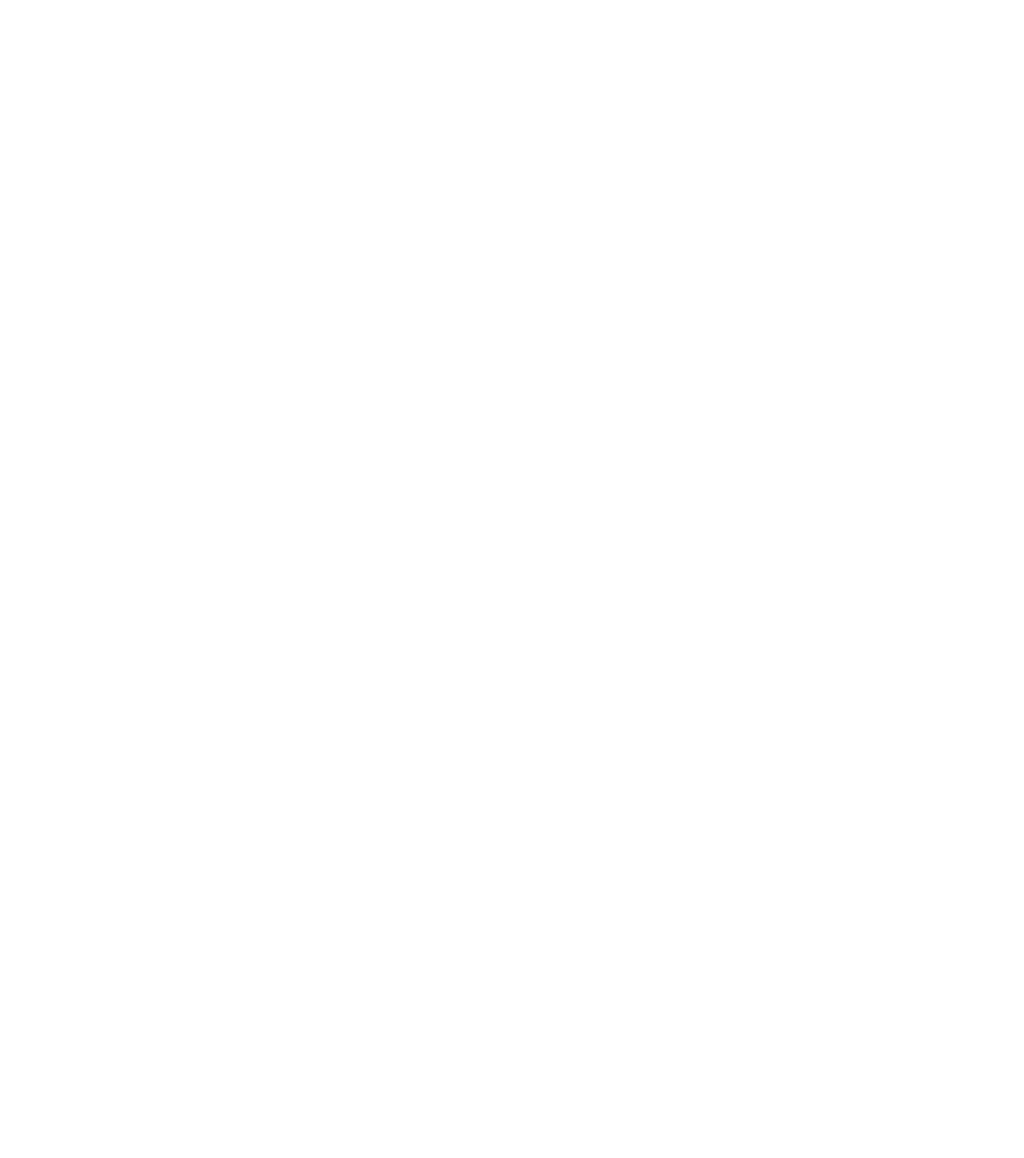
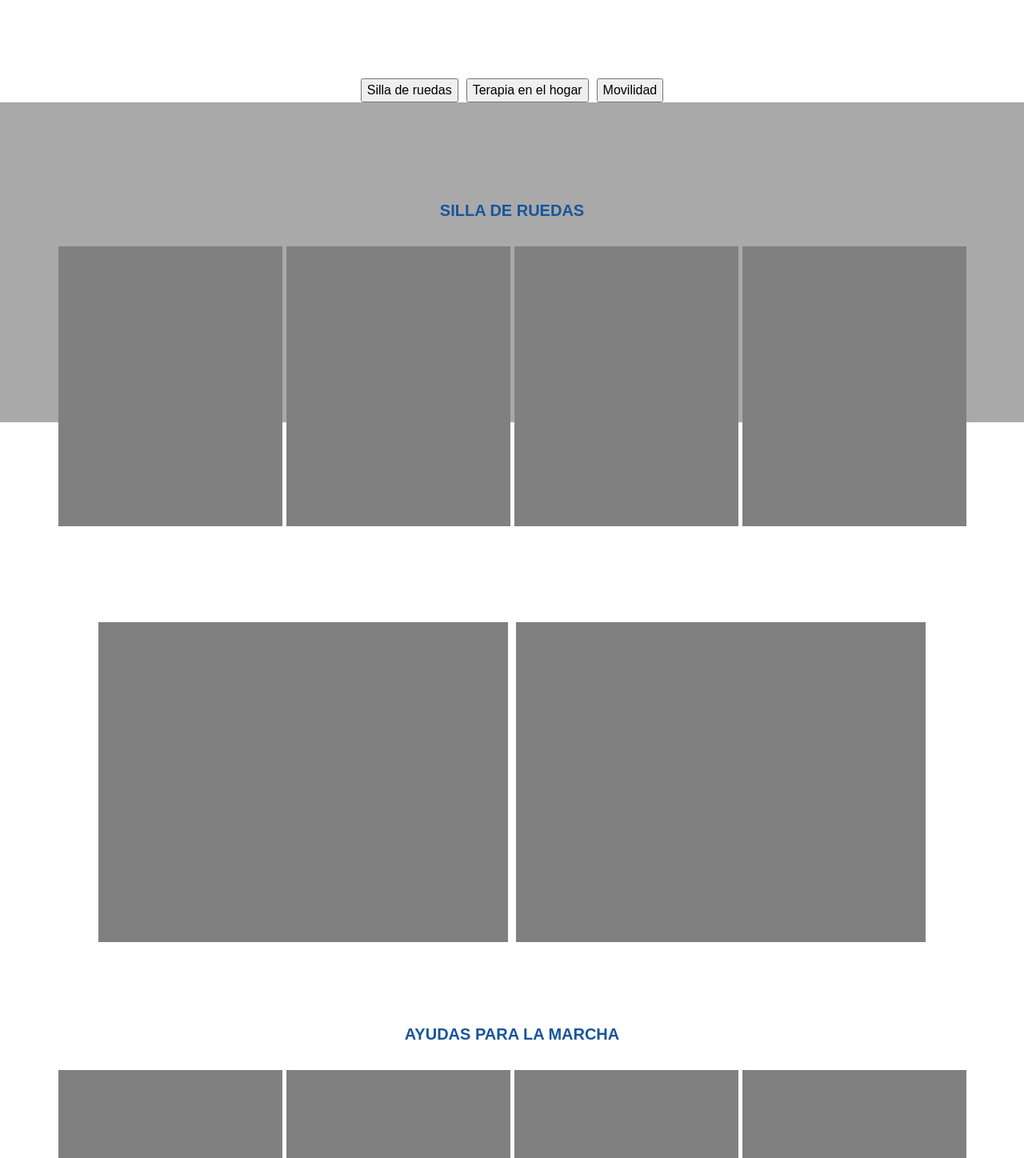
Before and after one commit to DavidCharif/ePartner, a React (Vite) app: page / in a window 1280 px wide. Shown: the part 1662-3110 px from the top of the page at 80% size. Before the commit the page ends 1660 px from the top, so only its background shows below. Built offline with nearby package versions, Linux system fonts and the light colour scheme.

Commit message:
grid added

```diff
--- a/package.json
+++ b/package.json
@@ -1,11 +1,14 @@
 {
   "name": "epartner",
+  "homepage": "https://DavidCharif.github.io/ePartner",
   "private": true,
   "version": "0.0.0",
   "scripts": {
     "dev": "vite",
     "build": "vite build",
-    "preview": "vite preview"
+    "preview": "vite preview",
+    "predeploy": "vite build",
+    "deploy": "gh-pages -d dist"
   },
   "dependencies": {
     "react": "^18.0.0",
@@ -16,6 +19,7 @@
     "@types/react": "^18.0.0",
     "@types/react-dom": "^18.0.0",
     "@vitejs/plugin-react": "^1.3.0",
+    "gh-pages": "^4.0.0",
     "vite": "^2.9.9"
   }
 }
--- a/src/App.jsx
+++ b/src/App.jsx
@@ -1,9 +1,12 @@
 import React from "react"
+import AdditionalOptions from "./Components/AdditionalOptions"
+import Footer from "./Components/Footer"
 import GridOptions from "./Components/GridOptions"
 import ImageHeader from "./Components/ImageHeader"
 import ImageSelectors from "./Components/ImageSelectors"
 import ItemsSelected from "./Components/ItemsSelected"
 import NavBar from "./Components/NavBar"
+import ProductSelect from "./Components/ProductSelect"
 import HeaderImage from "./Containers/HeaderImage"
 
 function App() {
@@ -13,9 +16,14 @@
       <HeaderImage>
         <ImageHeader/>
         <ImageSelectors />
-        <ItemsSelected />
+        <ItemsSelected title={'NUEVA COLECCION'} />
       </HeaderImage>
       <GridOptions/>
+      <ProductSelect/>
+      <AdditionalOptions />
+      <ItemsSelected title={'AYUDAS PARA LA MARCHA'} />
+      <ItemsSelected title={'TERAPIAS RESPIRATORIAS'} />
+      <Footer/>
     </>
   )
 }
--- /dev/null
+++ b/src/Components/AdditionalOptions.jsx
@@ -0,0 +1,13 @@
+import React from 'react'
+import { AdditionalOptionsStyled } from '../Styles/AdditionalOptions'
+
+const AdditionalOptions = () => {
+  return (
+    <AdditionalOptionsStyled>
+      <div></div>
+      <div></div>
+    </AdditionalOptionsStyled>
+  )
+}
+
+export default AdditionalOptions
--- /dev/null
+++ b/src/Components/Footer.jsx
@@ -0,0 +1,12 @@
+// footer component
+
+import React from 'react'
+import { FooterStyled } from '../Styles/Footer'
+
+const Footer = () => {
+  return (
+    <FooterStyled>Footer</FooterStyled>
+  )
+}
+
+export default Footer
--- a/src/Components/ItemsSelected.jsx
+++ b/src/Components/ItemsSelected.jsx
@@ -1,6 +1,6 @@
 import React from 'react'
 
-const ItemsSelected = () => {
+const ItemsSelected = ({ title }) => {
   const items = new Array(4).fill(
     <div
       style={{
@@ -14,6 +14,7 @@
       style={{
         marginTop: '100px'
       }}
+      className='itemsSelected'
     >
     <p
       style={{
@@ -24,7 +25,7 @@
         color: '#17559b'
 
       }}
-    >NUEVA COLECCION</p>
+    >{title}</p>
     <div
       style={{
         marginTop: '10px',
@@ -35,7 +36,8 @@
         flexDirection: 'row',
         justifyContent: 'center',
         flexWrap: 'wrap',
-        gap: '5px'
+        gap: '5px',
+
 
       }}
     >
--- /dev/null
+++ b/src/Components/ProductSelect.jsx
@@ -0,0 +1,25 @@
+import React from 'react'
+import { ProductSelectStyled } from '../Styles/ProductSelectStyled'
+import ItemsSelected from './ItemsSelected'
+
+const ProductSelect = () => {
+  return (
+    <ProductSelectStyled>
+      <div className="nav">
+        <button type='button'>
+          Silla de ruedas
+        </button>
+        <button type='button'>
+          Terapia en el hogar
+        </button>
+        <button type='button'>
+          Movilidad
+        </button>
+      </div>
+      <div className="backgroundImage"></div>
+      <ItemsSelected title={'SILLA DE RUEDAS'} />
+    </ProductSelectStyled>
+  )
+}
+
+export default ProductSelect
--- /dev/null
+++ b/src/Styles/AdditionalOptions.js
@@ -0,0 +1,21 @@
+import styled from "styled-components";
+
+export const AdditionalOptionsStyled = styled.div`
+  display: flex;
+  flex-direction: row;
+  height: 400px;
+  width: 100%;
+  margin-top: 250px;
+  justify-content: center;
+  gap: 10px;
+  div {
+    width: 40%;
+    height: 100%;
+  }
+  div:first-child {
+    background-color: grey;
+  }
+  div:last-child {
+    background-color: grey;
+  }
+`
--- /dev/null
+++ b/src/Styles/Footer.js
@@ -0,0 +1,9 @@
+import styled from "styled-components";
+
+export const FooterStyled = styled.footer`
+  margin-top: 150px;
+  width: 100%;
+  height: 400px;
+  background-color: darkgray;
+
+`
--- /dev/null
+++ b/src/Styles/ProductSelectStyled.js
@@ -0,0 +1,23 @@
+import styled from "styled-components";
+
+export const ProductSelectStyled = styled.div`
+  display: flex;
+  position: relative ;
+  flex-direction: column;
+  align-items: center;
+  margin-top: 100px;
+  .nav {
+    display: flex;
+    gap: 10px;
+  }
+  .backgroundImage {
+    width: 100%;
+    height: 400px;
+    background-color: darkgray;
+  }
+  .itemsSelected {
+    position:absolute;
+    top: 50px;
+  }
+
+`
```
Also changed, not shown: 1 other file (tests, documents, lock files or other folders).
